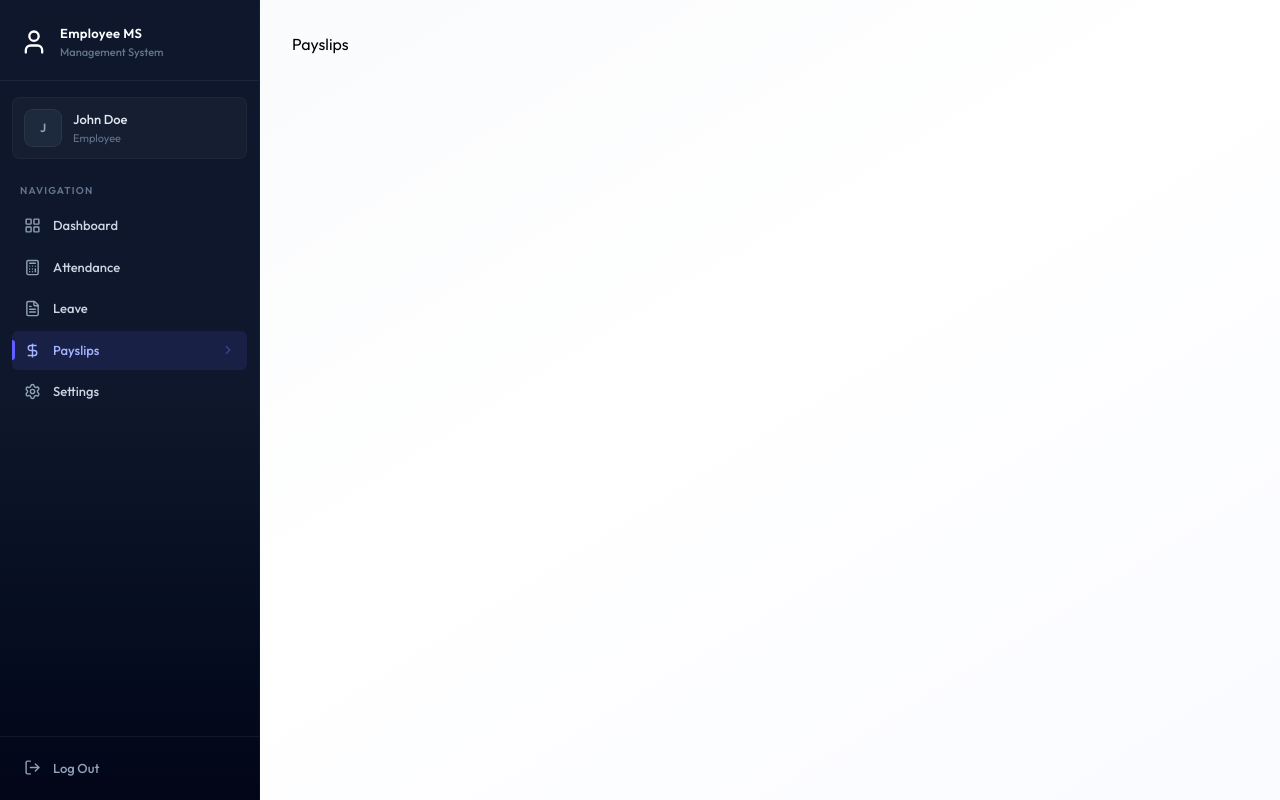
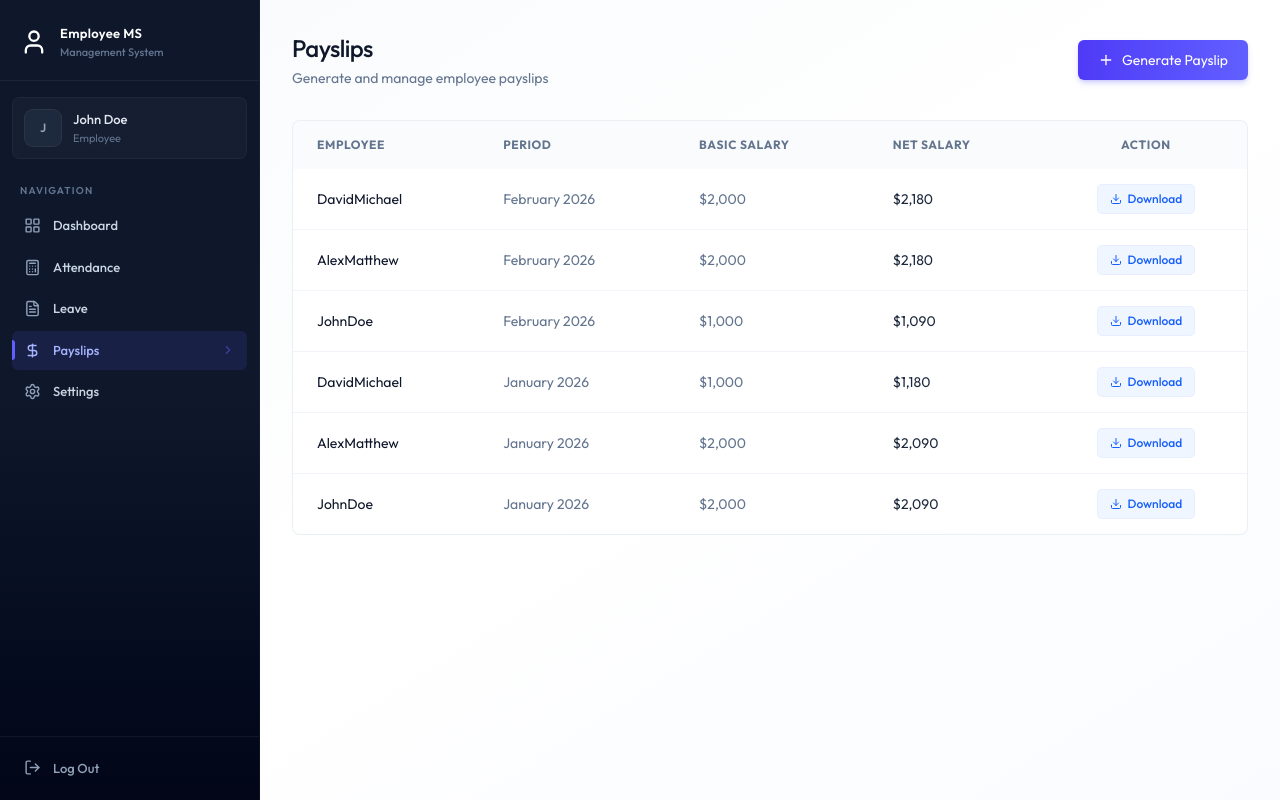
Before and after one commit to S264-max/fullstack-EMS, a React (Vite) app in the folder client/: page /payslips in a window 1280 px wide. Built offline with nearby package versions, Linux system fonts and the light colour scheme.

Commit message:
payslips page UI completed

```diff
--- /dev/null
+++ b/client/src/components/payslip/GeneratePayslipForm.jsx
@@ -0,0 +1,96 @@
+import { Loader, PlusIcon, X } from 'lucide-react'
+import React, { useState } from 'react'
+
+const GeneratePayslipForm = ({employees, onSuccess}) => {
+
+    const[isOpen, setIsOpen]=useState(false)
+    const[loading,setLoading] =useState(false)
+
+    if(!isOpen) return(
+        <button onClick={()=>setIsOpen(true)} className='btn-primary flex items-center gap-2'>
+            <PlusIcon className='w-4 h-4'/>Generate Payslip
+        </button>
+    )
+
+    const handleSubmit=async (e) => {
+        e.preventDefault();
+    }
+  return (
+    <div className='fixed inset-0 bg-black/40 backdrop-blur-sm flex items-center justify-center z-50 p-4'>
+        <div className='card max-w-lg w-full p-6 animate-slide-up'>
+            <div className='flex justify-between items-center mb-6'>
+                <h3 className='text-lg font-bold text-slate-900'>Generate Monthly Payslip</h3>
+                <button onClick={()=>setIsOpen(false)} className='text-slate-400 hover:text-slate-600 p-1'>
+                    <X size={20}/>
+                </button>
+            </div>
+            <form onSubmit={handleSubmit} className='space-y-4'>
+                {/* select employee */}
+                <div>
+                    <label className='block text-sm font-medium text-slate-700 mb-2'> Employee</label>
+                    <select name="employeeId" required>
+                        {employees.map((e)=>(
+                            <option value={e.id} key={e.id}>
+                                {e.firstName} {e.lastName} ({e.position})
+                            </option>
+                        ))}
+                    </select>
+                </div>
+
+                {/* select month and year */}
+                <div className='grid grid-cols-2 gap-4'>
+                    <div>
+                        <label className='block text-sm font-medium text-slate-700 mb-2'>Month</label>
+                        <select name="month" >
+                            {Array.from({length:12},(_,i)=>i+1).map((m)=>(
+                                <option value= {m} key={m}>
+                                     {m}
+                                </option>
+
+                            ))}
+                        </select>
+                    </div>
+                     <div>
+                        <label className='block text-sm font-medium text-slate-700 mb-2'>Year</label>
+                        <input type="number" name="year" defaultValue={new Date().getFullYear()} />
+
+                    </div>
+                </div>
+
+                {/* basic salary */}
+                <div>
+                    <label className='block text-sm font-medium text-slate-700 mb-2'>Basic Salary</label>
+                    <input type="number" name="basicSalary" required placeholder='5000'  />
+
+                </div>
+
+
+                {/* Allowances & deductions */}
+                <div className='grid grid-cols-2 gap-4'>
+                    <div>
+                        <label className='block text-sm font-medium text-slate-700 mb-2'>Allowances</label>
+                        <input type="number" name="allowances"  defaultValue="0" />
+                    </div>
+                    <div>
+                        <label className='block text-sm font-medium text-slate-700 mb-2'>Deductions</label>
+                        <input type="number" name="deductions"  defaultValue="0" />
+                    </div>
+                </div>
+
+                {/* buttons */}
+                <div className='flex justify-end gap-3 pt-2'>
+                     <button className='btn-secondary' type='button' onClick={()=>setIsOpen(false)}>
+                        Cancel
+                     </button>
+                      <button className='btn-primary flex items-center' disabled={loading}  type='submit' >
+                        {loading && <Loader className='w-4 h-4 mr-2 animate-spin'/>}
+                        Generate
+                     </button>
+                </div>
+            </form>
+        </div>
+    </div>
+  )
+}
+
+export default GeneratePayslipForm
--- /dev/null
+++ b/client/src/components/payslip/PayslipList.jsx
@@ -0,0 +1,71 @@
+import { format } from 'date-fns'
+import { Download } from 'lucide-react'
+import React from 'react'
+
+const PayslipList = ({payslips,isAdmin}) => {
+  return (
+     <div className='card overflow-hidden'>
+
+            <div className='overflow-x-auto'>
+                <table className='table-modern'>
+                    <thead>
+                        <tr>
+                            {isAdmin && <th>Employee</th>}
+                            <th>Period</th>
+                            <th>Basic Salary</th>
+                            <th>Net Salary</th>
+                            <th className='text-center'>Action</th>
+
+                        </tr>
+                    </thead>
+                    <tbody>
+                        {payslips.length ===0 ? (
+                            <tr>
+                                <td colSpan={isAdmin ? 5 : 4} className='text-center py-12 text-slate-400'>
+                                    No payslips found
+                                </td>
+                            </tr>
+                        ) : (
+                            payslips.map((payslip)=>{
+
+                                return(
+                                    <tr key={payslip._id || payslip.id}>
+                                        {isAdmin &&(
+                                             <td className=' text-slate-900'>
+                                                {payslip.employee?.firstName}
+                                                {payslip.employee?.lastName}
+                                            </td>
+                                        )}
+
+
+                                         <td className='text-slate-500'>
+                                           {format (new Date(payslip.year ,payslip.month-1), "MMMM yyyy")}
+
+                                        </td>
+
+                                        <td className='text-slate-500'>
+                                           ${payslip.basicSalary ?.toLocaleString()}
+
+                                        </td>
+                                        <td className='text-slate-800 fonnt-medium'>
+                                           ${payslip.netSalary ?.toLocaleString()}
+
+                                        </td>
+                                        <td className='text-center'>
+                                              <button onClick={()=>window.open(`/print/payslips/${payslip._id || payslip.id}`)} className='inline-flex items-center px-3 py-1.5 text-xs font-medium rounded text-blue-600 bg-blue-50
+                                              hover:bg-blue-100 transition-colors ring-1 ring-blue-600/10'>
+                                                <Download className='w-3 h-3 mr-1.5'/>Download
+                                              </button>
+                                        </td>
+                                    </tr>
+                                )
+                            })
+                        )}
+                    </tbody>
+                </table>
+            </div>
+        </div>
+  )
+}
+
+export default PayslipList
--- a/client/src/pages/Payslips.jsx
+++ b/client/src/pages/Payslips.jsx
@@ -1,8 +1,46 @@
+import { useCallback, useEffect, useState } from "react"
+import { dummyEmployeeData, dummyPayslipData } from "../assets/assets";
+import Loading from "../components/Loading";
+import PayslipList from "../components/payslip/PayslipList";
+import GeneratePayslipForm from "../components/payslip/GeneratePayslipForm";
 
 
 const Payslips = () => {
+
+  const [payslips,setPayslips] =useState([])
+  const [employees,setEmployees] =useState([])
+  const [loading,setLoading]= useState(true);
+  const isAdmin=true;
+
+  const fetchPayslips =useCallback(async()=>{
+      setPayslips(dummyPayslipData)
+      setTimeout(()=>{
+        setLoading(false)
+      },1000);
+  },[])
+
+  useEffect(()=>{
+    fetchPayslips()
+  },[fetchPayslips])
+
+  useEffect(()=>{
+
+    if(isAdmin) setEmployees(dummyEmployeeData)
+  },[isAdmin])
+
+  if(loading) return <Loading />
+
   return (
-    <div>Payslips</div>
+    <div className="animate-fade-in">
+        <div className="flex flex-col sm:flex-row justify-between items-start sm:items-center gap-4 mb-8">
+          <div>
+            <h1 className="page-title">Payslips</h1>
+            <p className="page-subtitle">{isAdmin ? "Generate and manage employee payslips" : "Your payslips history"}</p>
+          </div>
+          {isAdmin && <GeneratePayslipForm employees={employees} onSuccess={fetchPayslips}/>}
+        </div>
+       <PayslipList payslips={payslips} isAdmin={isAdmin}/>
+    </div>
   )
 }
 
```
